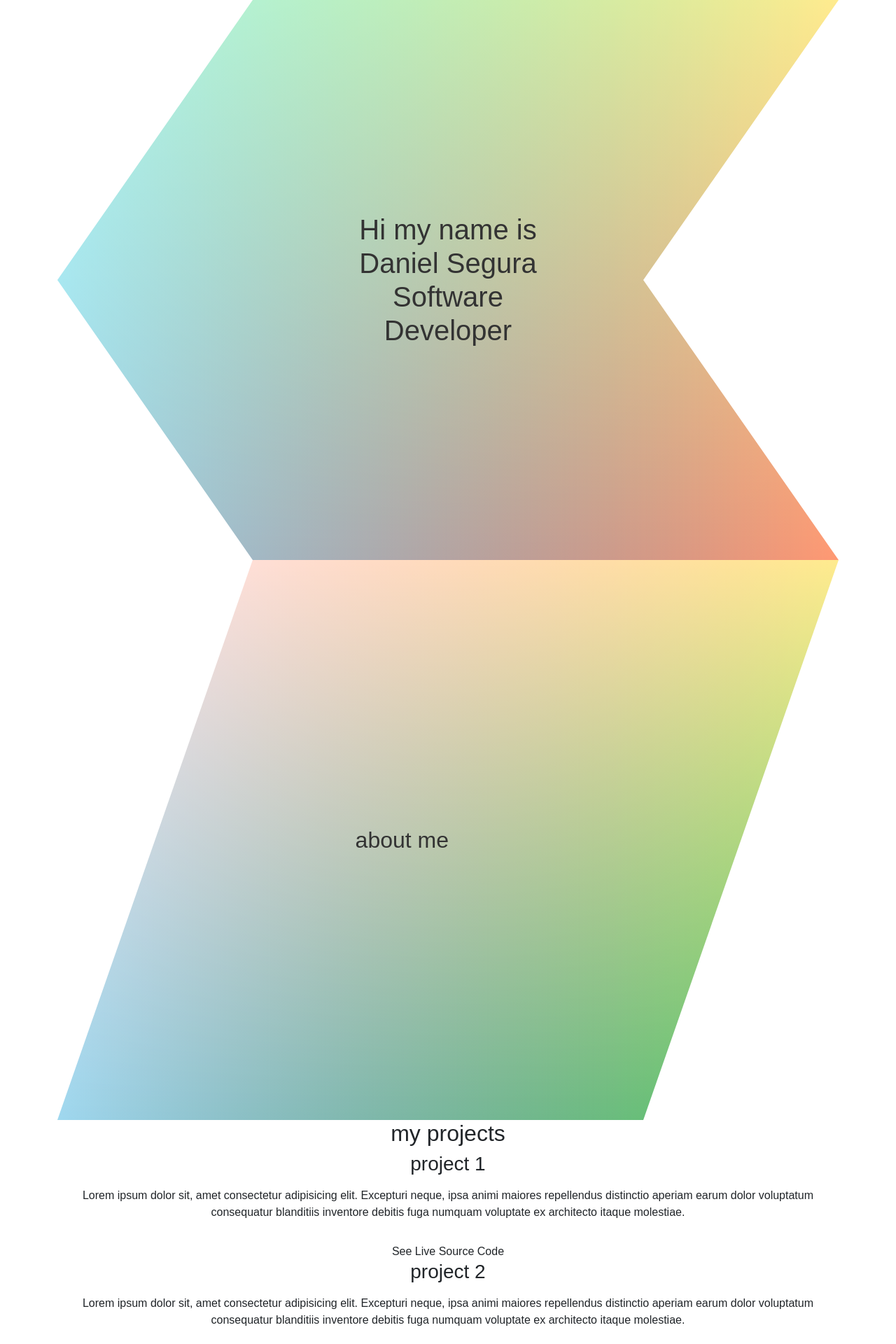
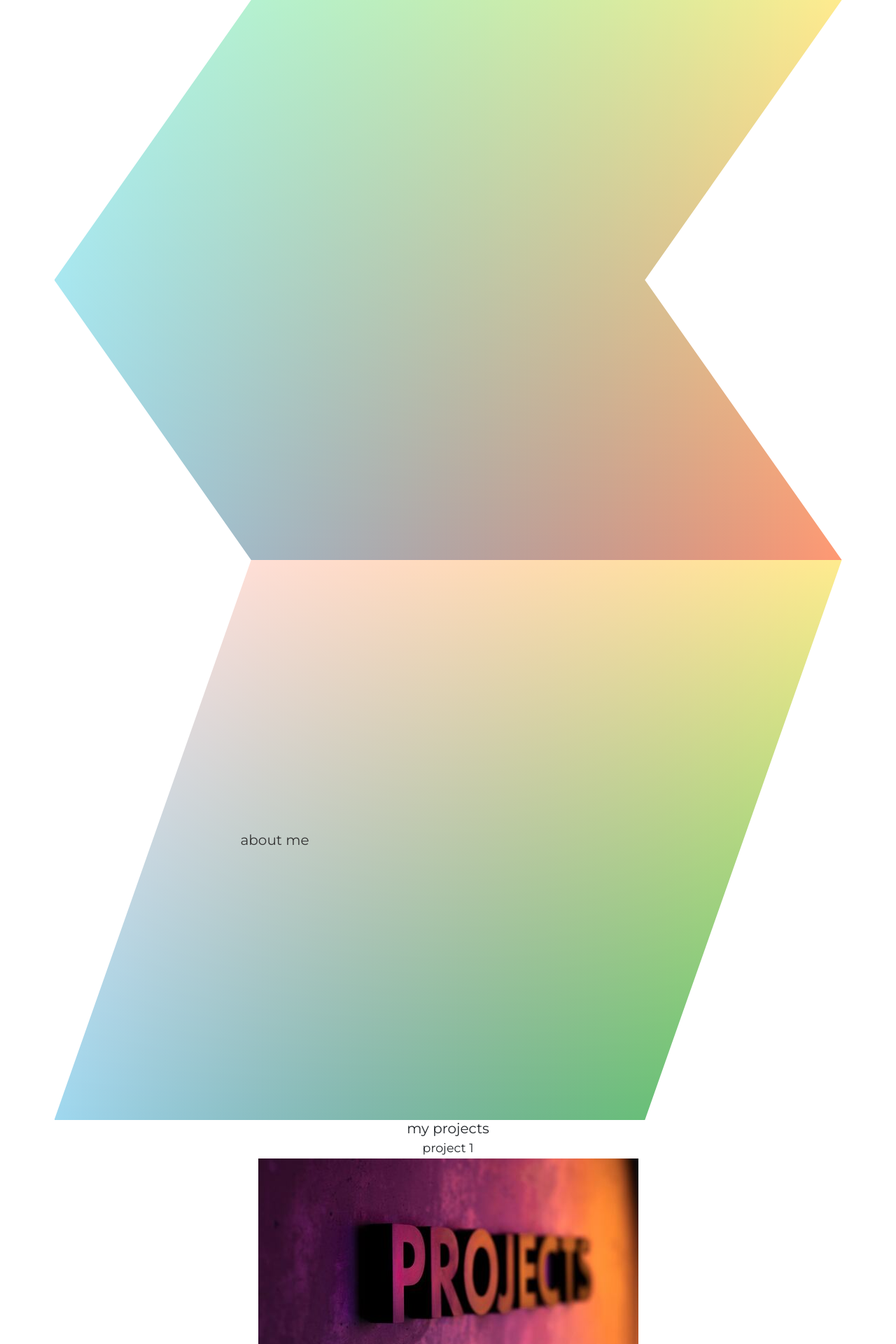
Before and after one commit to quirkyexplorer/porfolio4, a React (Create React App) app: page / in a window 1280 px wide. Shown: the top 1920 px of the page at 70% size. Built offline with nearby package versions, Linux system fonts and the light colour scheme.

Commit message:
added new code to embellish hero page

```diff
--- a/public/index.html
+++ b/public/index.html
@@ -1,5 +1,5 @@
 <!DOCTYPE html>
-<html lang="en">
+<html lang="en" class="sr">
   <head>
     <meta charset="utf-8" />
     <link rel="icon" href="%PUBLIC_URL%/favicon.ico" />
--- a/src/App.js
+++ b/src/App.js
@@ -6,12 +6,16 @@ import Project from './components/Project';
 function App() {
   return (
     <div className='container'>
-     <h1 id='hero'>Hi my name is
-        <br />
-        Daniel Segura
-        <br />
-     Software Developer
-     </h1>
+     <div id='hero'>
+       <h1 className='hero-title load-hidden'>
+            Hi my name is
+            <br />
+          <span className='text-color-main'>  Daniel Segura</span>
+            <br />
+            Software Developer
+        </h1>
+
+     </div>
 
      <h2 id='about'>about me</h2>
 
--- a/src/components/Project.js
+++ b/src/components/Project.js
@@ -1,10 +1,16 @@
+import project from '../assets/project.jpg';
+
 export default function Project() {
+
+
+
 
     return (
         <div>
             <h3>
              project 1
             </h3>
+                <img src={project}/>
                 <div>
                     <p class="mb-4">
                         Lorem ipsum dolor sit, amet consectetur adipisicing elit.
@@ -22,6 +28,7 @@ export default function Project() {
              project 2
             </h3>
                 <div>
+                    <img src={project}/>
                     <p class="mb-4">
                         Lorem ipsum dolor sit, amet consectetur adipisicing elit.
                         Excepturi neque, ipsa animi maiores repellendus distinctio
@@ -38,6 +45,7 @@ export default function Project() {
              project 3
             </h3>
                 <div>
+                    <img src={project}/>
                     <p class="mb-4">
                         Lorem ipsum dolor sit, amet consectetur adipisicing elit.
                         Excepturi neque, ipsa animi maiores repellendus distinctio
--- a/src/sass/abstracts/_variables.scss
+++ b/src/sass/abstracts/_variables.scss
@@ -1,6 +1,9 @@
+$secondary-color: #22ae97;
 
 $white-color: #fff;
 $dark-grey: #333333;
 $light-grey: #d2d2d2;
 
 $dark-blue-text: #272341; // For Headings
+
+$default-font-size: 1.6rem;
--- a/src/sass/base/_base.scss
+++ b/src/sass/base/_base.scss
@@ -1,5 +1,10 @@
+html {
+    font-size: 62.5%;
+    .load-hidden {
+        visibility: hidden;
+    }
+}
 body {
     font-family: "Montserrat", sans-serif;
     text-align: center;
-
   }
--- a/src/sass/base/_typography.scss
+++ b/src/sass/base/_typography.scss
@@ -4,3 +4,17 @@
 .dark-blue-text {
     color: $dark-blue-text !important;
   }
+
+a {
+    font-family: "Montserrat", sans-serif;
+    font-size: $default-font-size;
+}
+
+.text-color-main {
+
+    -webkit-text-fill-color: $secondary-color;
+    text-decoration-color: $secondary-color;
+    &:hover {
+      transform: translateX(2px);
+    }
+  }
--- a/src/sass/sections/_hero.scss
+++ b/src/sass/sections/_hero.scss
@@ -38,6 +38,10 @@
 
     .hero-title {
         margin-top: 10vh;
+        font-size: 3.0rem;
+        font-weight: 700;
+        margin-bottom: 3.2rem;
+        text-align: left;
     }
 
 
--- a/src/styles.css
+++ b/src/styles.css
@@ -1,6 +1,31 @@
+@import url("https://fonts.googleapis.com/css?family=Montserrat:400,700");
+html {
+  font-size: 62.5%;
+}
+html .load-hidden {
+  visibility: hidden;
+}
+
 body {
   font-family: "Montserrat", sans-serif;
   text-align: center;
+}
+
+.dark-blue-text {
+  color: #272341 !important;
+}
+
+a {
+  font-family: "Montserrat", sans-serif;
+  font-size: 1.6rem;
+}
+
+.text-color-main {
+  -webkit-text-fill-color: #22ae97;
+  text-decoration-color: #22ae97;
+}
+.text-color-main:hover {
+  transform: translateX(2px);
 }
 
 #hero {
@@ -27,6 +52,10 @@ body {
 }
 #hero .hero-title {
   margin-top: 10vh;
+  font-size: 3rem;
+  font-weight: 700;
+  margin-bottom: 3.2rem;
+  text-align: left;
 }
 
 #about {
--- a/src/styles.scss
+++ b/src/styles.scss
@@ -1,5 +1,6 @@
 
 @import "./sass/abstracts/variables";
 @import "./sass/base/base";
+@import "./sass/base/typography";
 @import "./sass/sections/hero";
 @import "./sass/sections/about";
```
Also changed, not shown: src/assets/project.jpg (added), 1 other file (tests, documents, lock files or other folders).
